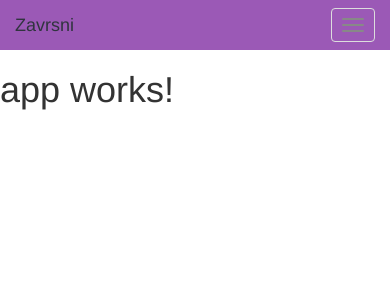
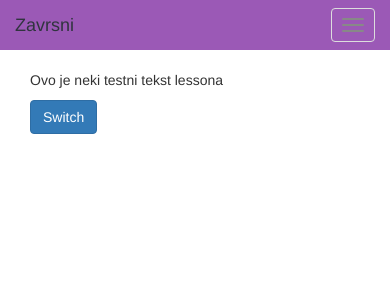
Before and after one commit to ShockwaVee/zavrsni-angular, an Angular app: page / in a window 390 px wide. Shown: the top 300 px of the page. Built offline with nearby package versions, Linux system fonts and the light colour scheme.

Commit message:
Add the setup for the lesson component (questions and lesson model)

```diff
--- /dev/null
+++ b/src/app/app-routing.module.ts
@@ -0,0 +1,17 @@
+import { NgModule } from '@angular/core';
+import { Routes, RouterModule, PreloadAllModules } from '@angular/router';
+
+import {LessonComponent} from './lesson/lesson.component';
+
+const appRoutes: Routes = [
+	{path: '', component: LessonComponent},
+];
+
+@NgModule({
+	imports: [RouterModule.forRoot(appRoutes, {preloadingStrategy: PreloadAllModules})],
+	exports: [RouterModule]
+})
+
+export class AppRoutingModule{
+
+}
--- a/src/app/app.component.html
+++ b/src/app/app.component.html
@@ -1,4 +1,8 @@
 <app-header></app-header>
-<h1>
-  {{title}}
-</h1>
+<div class="container">
+    <div class="row">
+        <div class="col-xs-12 col-sm-10 col-md-8 col-sm-offset-1 col-md-offset-2">
+            <router-outlet></router-outlet>
+        </div>
+    </div>
+</div>
--- /dev/null
+++ b/src/app/lesson/lesson.component.html
@@ -0,0 +1,14 @@
+<div class="container">
+    <div class="row">
+        <div class="col-xs-12 col-sm-10 col-md-8 col-sm-offset-1 col-md-offset-2">
+            <div *ngIf="!quiz_mode;else quiz" id="lesson">
+                <p>
+                    {{lesson.lesson_text}}
+                </p>
+                <button class="btn btn-primary" (click)="onQuizActivate()">Switch</button>
+            </div>
+            <ng-template #quiz>
+            </ng-template>
+        </div>
+    </div>
+</div>
--- /dev/null
+++ b/src/app/lesson/lesson.component.ts
@@ -0,0 +1,29 @@
+import { Component, OnInit } from '@angular/core';
+
+import { Lesson } from './lesson.model';
+import { Question } from './question.model';
+
+@Component({
+  selector: 'app-lesson',
+  templateUrl: './lesson.component.html',
+  styleUrls: ['./lesson.component.css']
+})
+export class LessonComponent implements OnInit {
+	quiz_mode = false;
+	lesson: Lesson;
+	questions: Question[] = [
+		new Question('Prvo pitanje?', ['odgovor1', 'odgovor2', 'odgovor3', 'odgovor4'], 'odgovor3'),
+		new Question('Drugo pitanje?', ['odgovor1', 'odgovor2', 'odgovor3', 'odgovor4'], 'odgovor1'),
+	]
+
+  constructor() { }
+
+  ngOnInit() {
+  	this.lesson = new Lesson('Ovo je neki testni tekst lessona', this.questions);
+  }
+
+  onQuizActivate(){
+  	this.quiz_mode = true;
+  }
+
+}
--- /dev/null
+++ b/src/app/lesson/lesson.model.ts
@@ -0,0 +1,12 @@
+import { Question } from './question.model';
+
+export class Lesson{
+	public lesson_text: string;
+	public questions: Question[];
+
+	constructor(text, questions){
+		this.lesson_text = text;
+		this.questions = questions;
+	}
+
+}
--- /dev/null
+++ b/src/app/lesson/question.model.ts
@@ -0,0 +1,11 @@
+export class Question{
+	public question: string;
+	public possible_answers: Array<string>;
+	public correct_answer: string;
+
+	constructor(question, possible_answers, correct_answer){
+		this.question = question;
+		this. possible_answers = possible_answers;
+		this.correct_answer = correct_answer;
+	}
+}
```
Also changed, not shown: src/app/app.module.ts (+6 -2 lines), src/app/lesson/lesson.component.css (added).
